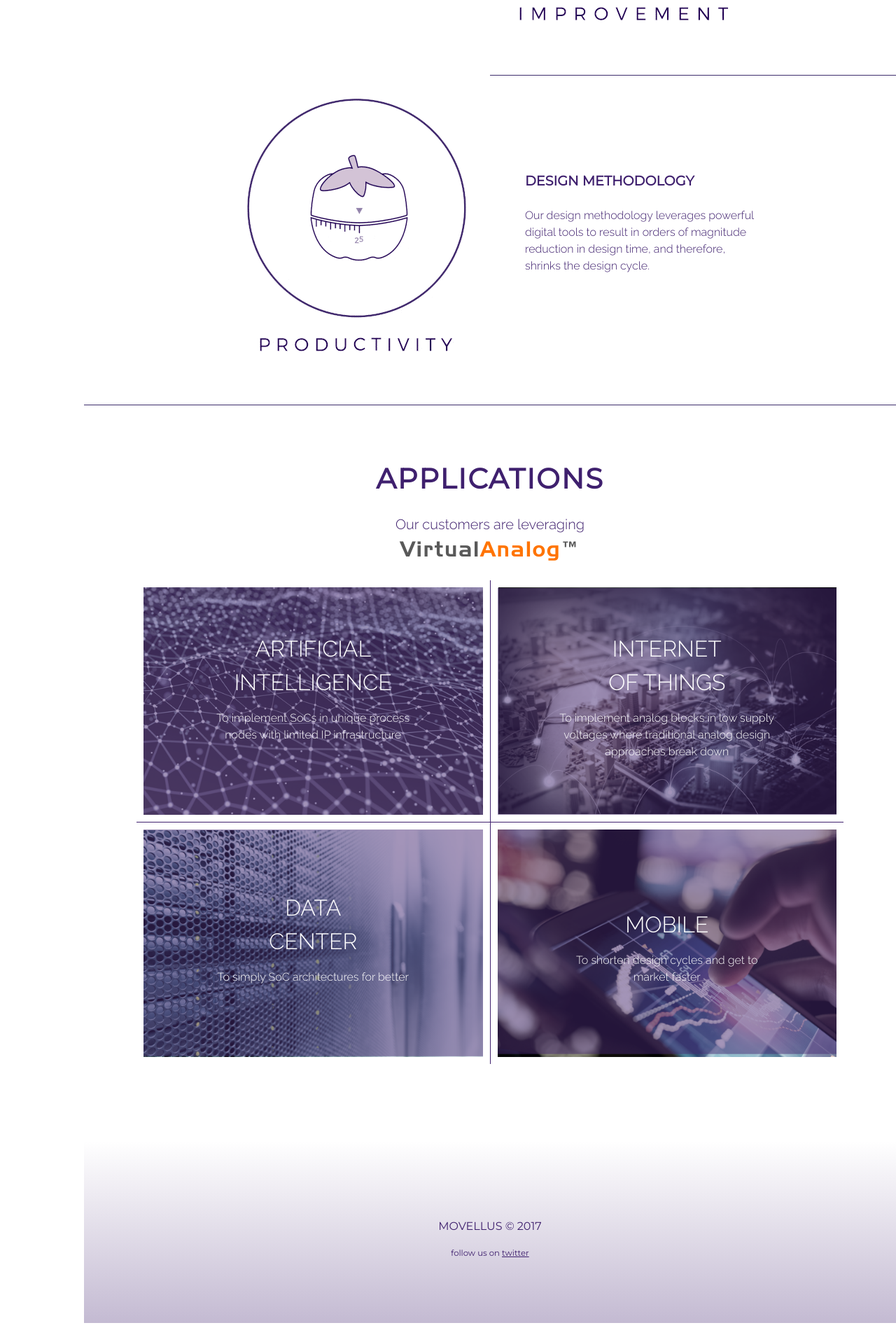
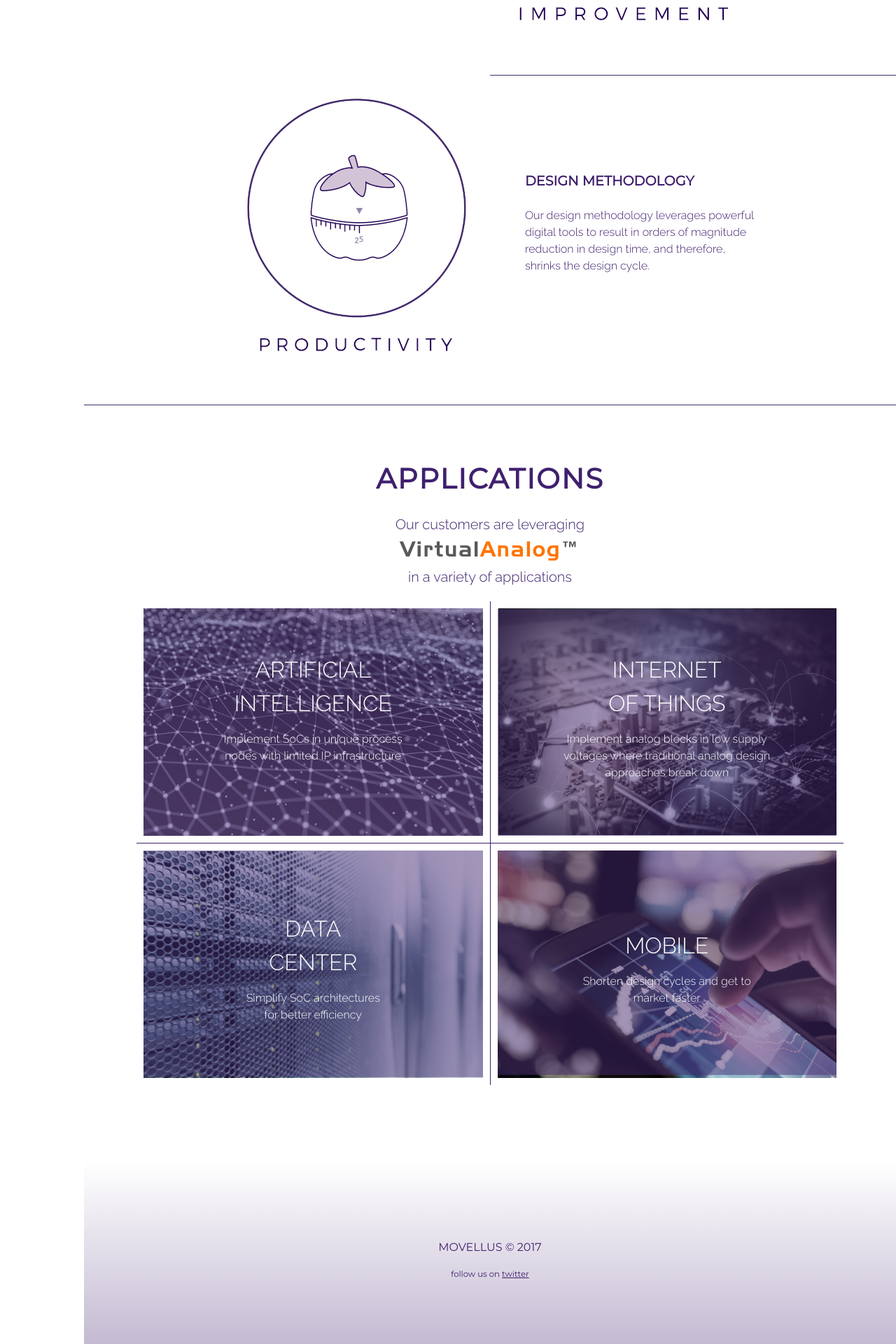
Before and after one commit to zaghmout/movellus, a Jekyll site: the page built from technology/index.html, in a window 1280 px wide. Shown: the part 1321-3241 px from the top of the page at 70% size. Built offline with Jekyll 4.4.1, drawn with Linux system fonts in a browser that asks for light colours; nearby versions of some CDN libraries; before the commit the page ends 3211 px from its top, so only the background shows below that.

Commit message:
website revisions

```diff
--- a/_sass/_layout.scss
+++ b/_sass/_layout.scss
@@ -853,7 +853,6 @@
     width: 480px;
     position: absolute;
 
-
     h2{
         font-family: $strong-font-family;
         letter-spacing: $medium-kerning;
@@ -866,22 +865,18 @@
 
 
 .heading{
-    // background-color: white;
-    // max-width: 700px;
     margin: 120px auto;
     padding: 0 8px;
     font-size: 40px !important;
     line-height: 65px;
     .virtualanalog {
-        // text-shadow: 0px 0px 1px white;
         font-size: 55px;
-        text-shadow: -0.5px 0 white, 0 0.5px white, 0.5px 0 white, 0 -0.5px white;
+        color: #fff;
     }
 
     @include media-query(800px) {
         line-height: 60px;
     }
-
 
     @include media-query(600px) {
         font-size: 18px;
--- a/index.html
+++ b/index.html
@@ -6,7 +6,7 @@
   <!-- home -->
   <div class="home">
     <div id="home-banner">
-      <div class="banner-bg">
+      <div class="banner-bg header-bg">
         <div class="banner-cutoff"></div>
       </div>
       <div class="vertical-align">
--- a/products/index.html
+++ b/products/index.html
@@ -13,7 +13,7 @@
           <img src="/images/mov-logo-min-white.png">
         </div>
         <div class="products-wrap">
-          Leverages its proprietary architectures and design methodology to bring custom analog blocks into the standard digital synthesis flow.
+          Leverages its proprietary architectures and design methodology to bring traditional analog into the standard digital synthesis flow.
           </div>
       </div>
     </header>
--- a/technology/index.html
+++ b/technology/index.html
@@ -75,19 +75,21 @@
         Our customers are leveraging
         <br>
         <span class="virtualanalog">Virtual<span class="virtualanalog-R">Analog</span>&trade;</span>
+        <br>
+        in a variety of applications
       </p>
       <div class="tech-boxes">
         <div class="flexbox-container">
           <div class="tech-cols">
             <div id="tech-box-ai" class="tech-col tech-col-l">
               <h1>ARTIFICIAL<br>INTELLIGENCE</h1>
-              <p>To implement SoCs in unique process<br>nodes with limited IP infrastructure</p>
+              <p>Implement SoCs in unique process<br>nodes with limited IP infrastructure</p>
             </div>
           </div>
           <div>
             <div id="tech-box-iot" class="tech-col">
               <h1>INTERNET<br>OF THINGS</h1>
-              <p>To implement analog blocks in low supply<br>voltages where traditional analog design<br>approaches break down</p>
+              <p>Implement analog blocks in low supply<br>voltages where traditional analog design<br>approaches break down</p>
             </div>
           </div>
         </div>
@@ -96,14 +98,14 @@
             <div id="tech-box-dc" class="tech-col tech-col-l">
               <br>
               <h1>DATA<br>CENTER</h1>
-              <p>To simply SoC architectures for better</p>
+              <p>Simplify SoC architectures <br> for better efficiency</p>
             </div>
           </div>
           <div>
             <div id="tech-box-m" class="tech-col">
               <br><br>
               <h1>MOBILE</h1>
-              <p>To shorten design cycles and get to<br>market faster</p>
+              <p>Shorten design cycles and get to<br>market faster</p>
             </div>
           </div>
         </div>
```
Also changed, not shown: company/index.html (+20 -27 lines), images/timeline.png.
